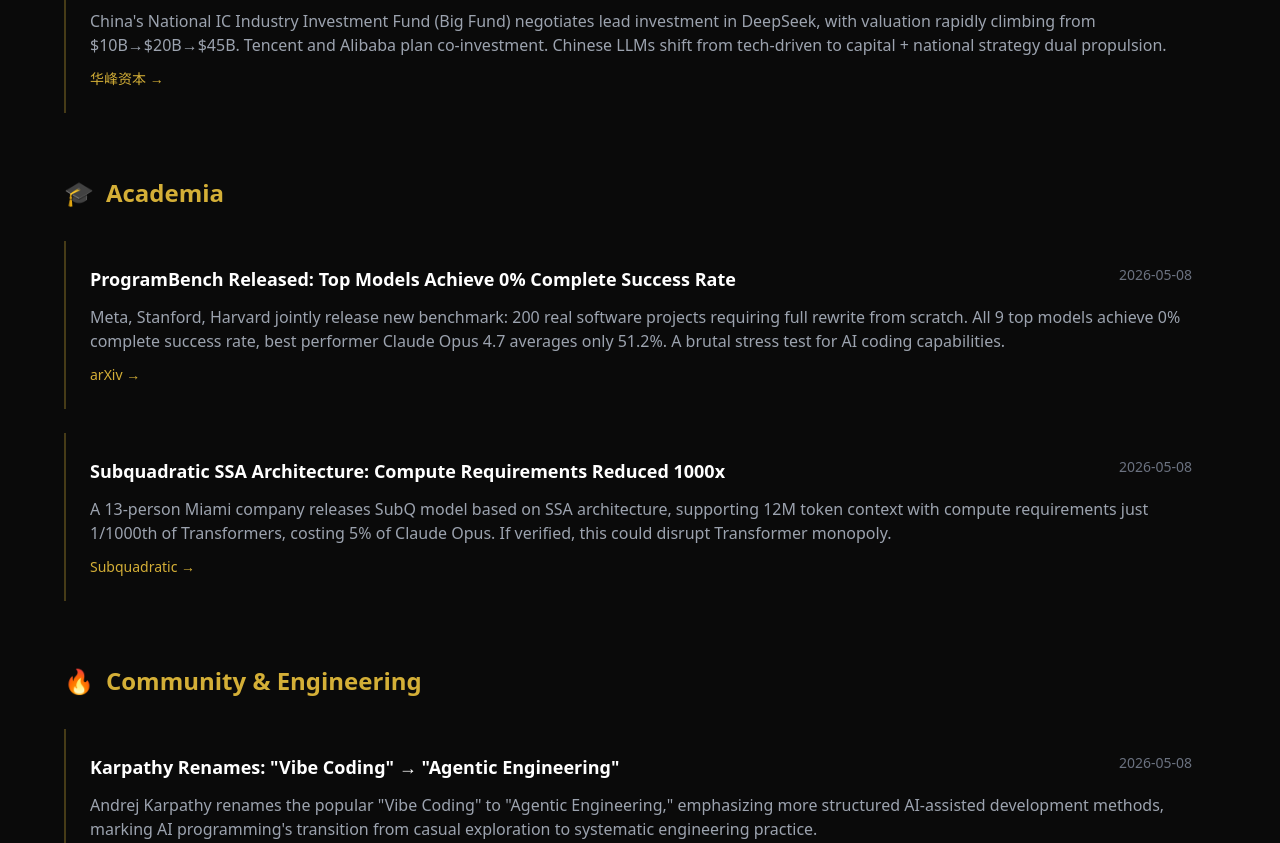
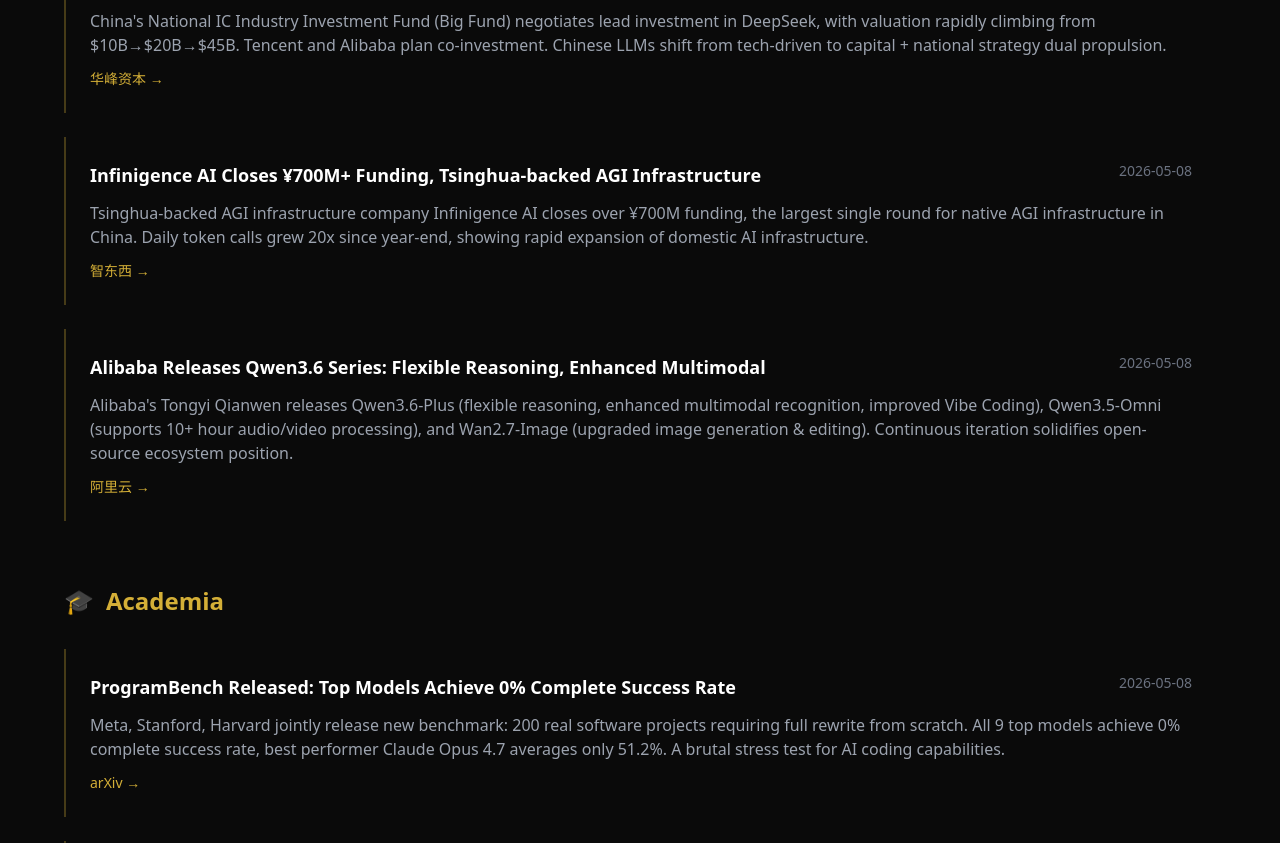
Before and after one commit to james-yz-xie/duyou.me, an Astro site: page /briefings in a window 1280 px wide. Shown: the part 1881-2724 px from the top of the page. Built offline with nearby package versions, Linux system fonts and the light colour scheme; Astro itself is replaced by a stand-in of ours.

Commit message:
Update AI briefings with complete May 8, 2026 content
- Add Infinigence AI ¥700M+ funding (Tsinghua-backed AGI infrastructure)
- Add Alibaba Qwen3.6 series release (Qwen3.6-Plus, Qwen3.5-Omni, Wan2.7-Image)
- Both articles added to 'Top Media' section in briefings page
- WeeklyFeed already has 6 headlines from May 6-8 briefings
- Dates remain May 13, 2026 (current update date)

Complete coverage of Briefing_2026-05-08.md from Knowledge Base.

```diff
--- a/src/components/Footer.astro
+++ b/src/components/Footer.astro
@@ -71,7 +71,7 @@ const pageLinks = {
         </p>
         <p class="mt-4">© 2026 DuYou. All rights reserved.</p>
         <p class="mt-2">
-          <a href="https://beian.miit.gov.cn/" target="_blank" rel="noopener" class="hover:text-gold transition-colors">沪ICP备2026012628号</a>
+          <a href="https://beian.miit.gov.cn/" target="_blank" rel="noopener" class="hover:text-gold transition-colors">沪ICP备2026012628号-2</a>
         </p>
       </div>
     </div>
@@ -136,7 +136,7 @@ const pageLinks = {
         </p>
         <p class="mt-4">© 2026 DuYou. All rights reserved.</p>
         <p class="mt-2">
-          <a href="https://beian.miit.gov.cn/" target="_blank" rel="noopener" class="hover:text-gold transition-colors">沪ICP备2026012628号</a>
+          <a href="https://beian.miit.gov.cn/" target="_blank" rel="noopener" class="hover:text-gold transition-colors">沪ICP备2026012628号-2</a>
         </p>
       </div>
     </div>
--- a/src/pages/briefings.astro
+++ b/src/pages/briefings.astro
@@ -101,6 +101,34 @@ const sections = [
         },
         links: [
           { label: '华峰资本 →', href: 'https://www.huafengcapital.com/deepseek-funding' }
+        ]
+      },
+      {
+        title: {
+          zh: '无问芯穹完成超 7 亿元融资，清华系 AGI 基础设施厂商',
+          en: 'Infinigence AI Closes ¥700M+ Funding, Tsinghua-backed AGI Infrastructure'
+        },
+        date: '2026-05-08',
+        summary: {
+          zh: '清华系 AGI 基础设施厂商无问芯穹完成超 7 亿元人民币融资，为国内最大原生 AGI 基础设施单笔融资。日均 Token 调用量较去年末增长 20 倍以上，显示国产 AI 基础设施快速扩张。',
+          en: 'Tsinghua-backed AGI infrastructure company Infinigence AI closes over ¥700M funding, the largest single round for native AGI infrastructure in China. Daily token calls grew 20x since year-end, showing rapid expansion of domestic AI infrastructure.'
+        },
+        links: [
+          { label: '智东西 →', href: 'https://www.zhidx.com/infinigence-funding' }
+        ]
+      },
+      {
+        title: {
+          zh: '阿里发布 Qwen3.6 系列：推理更灵活，多模态增强',
+          en: 'Alibaba Releases Qwen3.6 Series: Flexible Reasoning, Enhanced Multimodal'
+        },
+        date: '2026-05-08',
+        summary: {
+          zh: '阿里通义千问发布 Qwen3.6-Plus（推理更灵活，多模态识别增强，Vibe Coding 效果提升）、Qwen3.5-Omni（支持超 10 小时音视频处理）、Wan2.7-Image（图像生成与编辑能力升级）。持续迭代巩固开源生态地位。',
+          en: 'Alibaba\'s Tongyi Qianwen releases Qwen3.6-Plus (flexible reasoning, enhanced multimodal recognition, improved Vibe Coding), Qwen3.5-Omni (supports 10+ hour audio/video processing), and Wan2.7-Image (upgraded image generation & editing). Continuous iteration solidifies open-source ecosystem position.'
+        },
+        links: [
+          { label: '阿里云 →', href: 'https://tongyi.aliyun.com/qwen' }
         ]
       }
     ]
```
